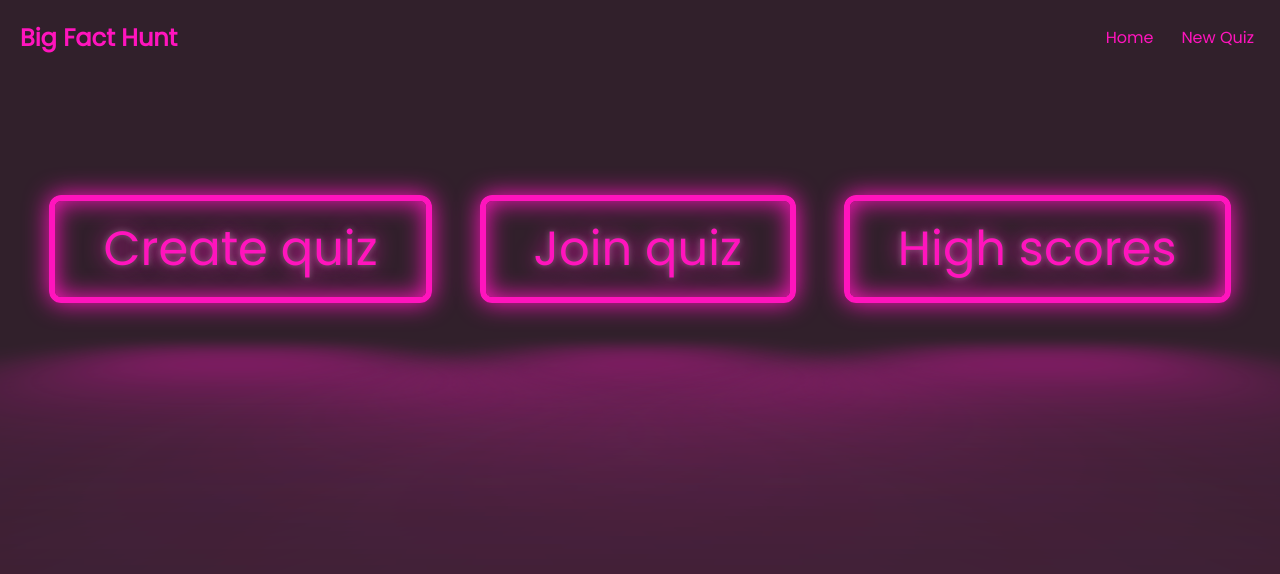
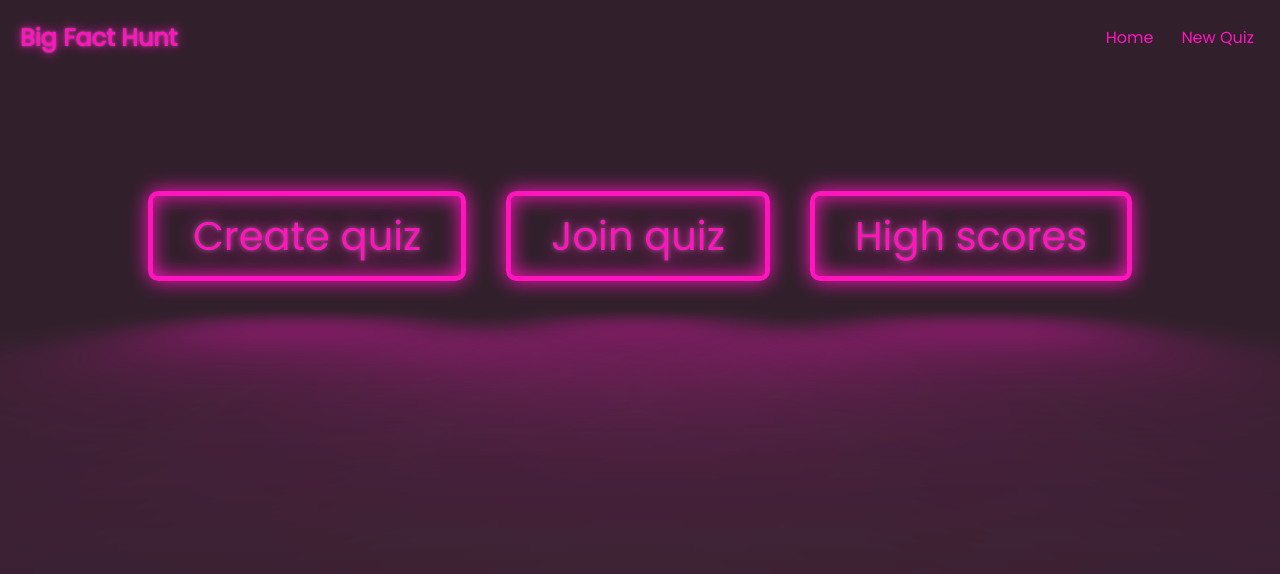
Before and after one commit to aPatient97/big-fact-hunt, a React (Create React App) app in the folder fact-hunt/: page / in a window 1280 px wide. In both pictures the pointer is over the element "Big Fact Hunt". Shown: the top 574 px of the page. Built offline with nearby package versions, Linux system fonts and the light colour scheme.

Commit message:
fixed overflow issue with homepage buttons

```diff
--- a/fact-hunt/src/layout/Navbar/style.css
+++ b/fact-hunt/src/layout/Navbar/style.css
@@ -20,6 +20,14 @@
     color: var(--clr-neon)
 }
 
+.navbar h2:hover {
+    color: rgb(230, 15, 122);
+    color: var(--clr-neon);
+    text-shadow:  0 0 0.125em hsl(0 0% 100% / 0.3),
+      0 0 0.45em currentColor;
+
+}
+
 .navbar .links {
     margin-left: auto;
 }
@@ -36,4 +44,6 @@
     color: var(--clr-neon);
     font-weight: 700;
     font-size: large;
+    text-shadow:  0 0 0.125em hsl(0 0% 100% / 0.3),
+      0 0 0.45em currentColor;
 }
--- a/fact-hunt/src/pages/Home/style.css
+++ b/fact-hunt/src/pages/Home/style.css
@@ -1,4 +1,10 @@
 @import url('https://fonts.googleapis.com/css2?family=Lora&display=swap');
+
+html, * {
+    box-sizing: border-box;
+    margin: 0px;
+    padding: 0px;
+}
 
 :root {
     /* --clr-neon: rgb(184, 206, 19); */
@@ -10,13 +16,14 @@
 body {
     background-color: var(--clr-bg);
     font-family: 'Poppins', sans-serif;
+    overflow: hidden;
 }
 
 
 button.neon-button {
     margin: 0.5em;
     font-family: 'Poppins', sans-serif;
-    /* font-size: 1em; */
+    font-size: 2.5em;
 }
 
 #buttons-container {
@@ -24,9 +31,10 @@ button.neon-button {
     display: flex;
     justify-content: center;
     align-items: center;
+
 }
 
-@media only screen and (max-width: 760px) {
+@media only screen and (max-width: 900px) {
     #buttons-container {
         display: grid;
         grid-template-columns: 1fr;
```
